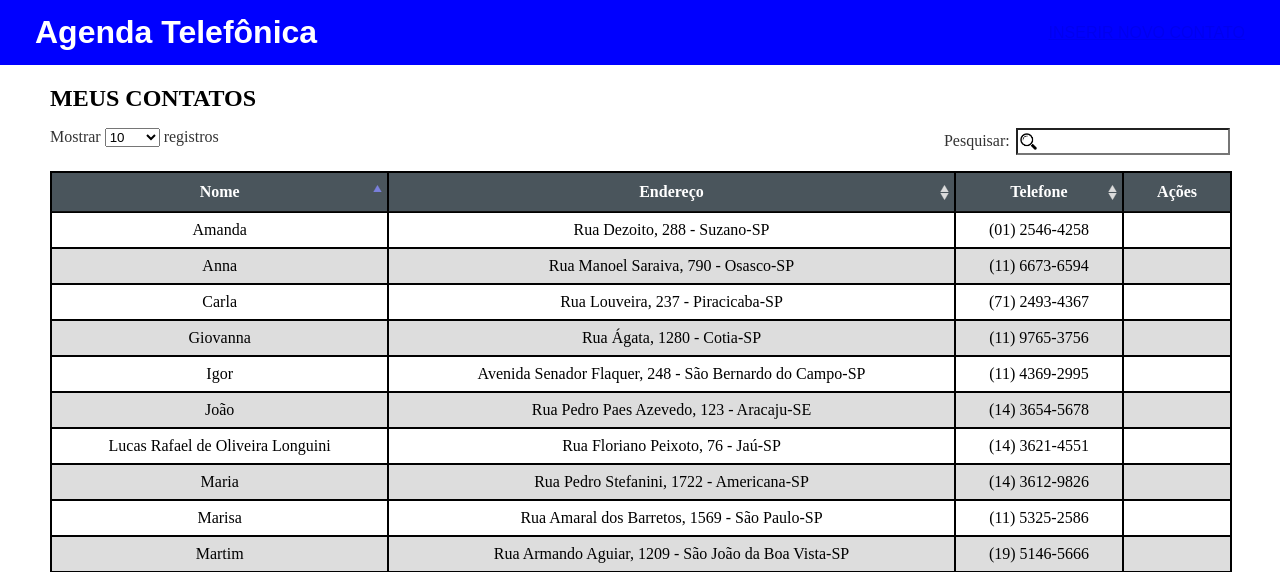
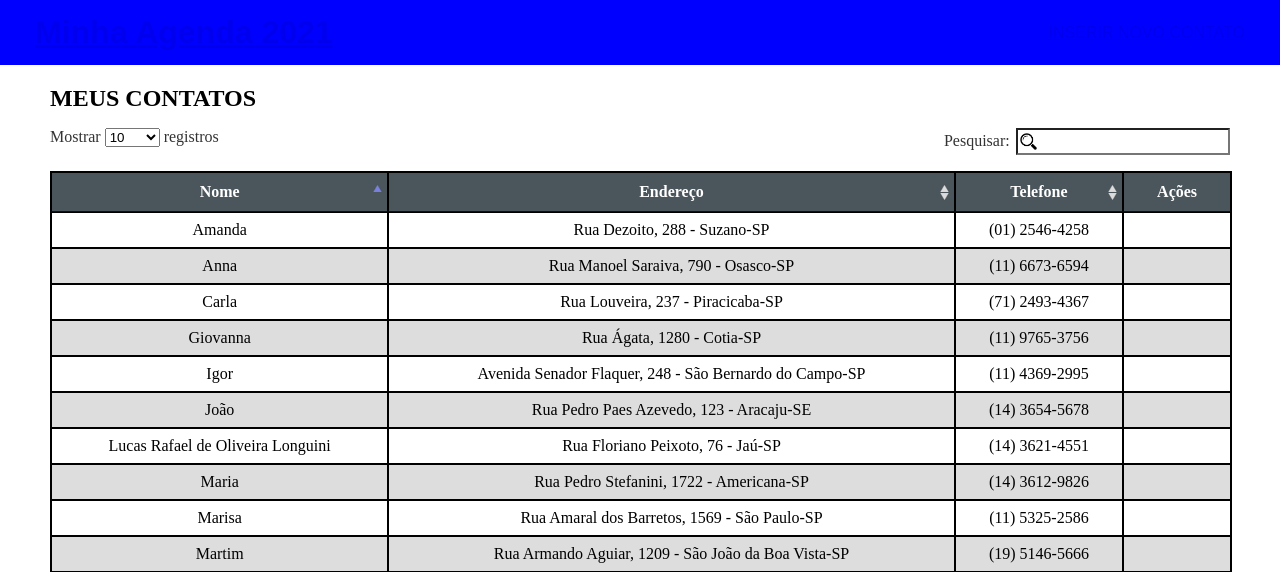
Before and after one commit to TheRambotnic/agenda-telefonica, a PHP site: page / in a window 1280 px wide. Shown: the top 572 px of the page. Run offline with PHP 8.4, Linux system fonts and the light colour scheme; data comes from the database, SQL or seed files in the repository.

Commit message:
adicionado data dinâmica com date()

```diff
--- a/views/_footer.php
+++ b/views/_footer.php
@@ -1,5 +1,5 @@
 		<footer>
-			<p>Lucas Rafael de Oliveira Longuini - &copy; 2021</p>
+			<p>Lucas Rafael de Oliveira Longuini - &copy; <?php echo date("Y"); ?></p>
 		</footer>
 	</body>
 </html>
--- a/views/_nav.php
+++ b/views/_nav.php
@@ -2,9 +2,11 @@
 <html lang="pt-BR">
 	<head>
 		<meta charset="utf-8" />
+		<meta name="author" content="Lucas Rafael de Oliveira Longuini" />
 
 		<link rel="stylesheet" type="text/css" href="views/assets/css/layout.css" />
-		<link rel="stylesheet" type="text/css" href="views/assets/font-awesome-5.10/css/all.css"/>
+		<!-- <link rel="stylesheet" type="text/css" href="views/assets/font-awesome-5.10/css/all.css"/> -->
+		<link rel="stylesheet" type="text/css" href="views/assets/fontawesome-5.15-pro/css/all.css"/>
 		<link rel="stylesheet" type="text/css" href="views/assets/js/jquery/plugins/tables.css" />
 
 		<script type="text/javascript" src="views/assets/js/jquery/jquery-3.4.1.js"></script>
@@ -16,7 +18,7 @@
 
 	<body>
 		<header>
-			<h1>Agenda Telefônica</h1>
+			<h1><a href="index.php">Minha Agenda <?php echo date("Y") ?> <span class="fas fa-phone"></span></a></h1>
 
-			<a href="?c=ContatoController&m=inserirContato">INSERIR NOVO CONTATO</a>
+			<a href="?c=ContatoController&m=inserirContato" class="novo-contato"><span class="fas fa-phone-plus"></span> INSERIR NOVO CONTATO</a>
 		</header>
```
